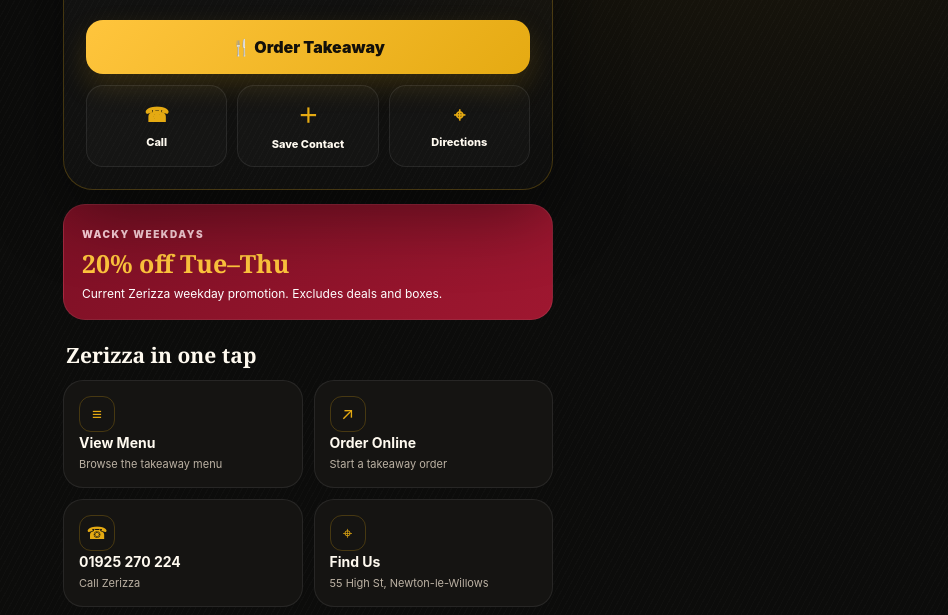
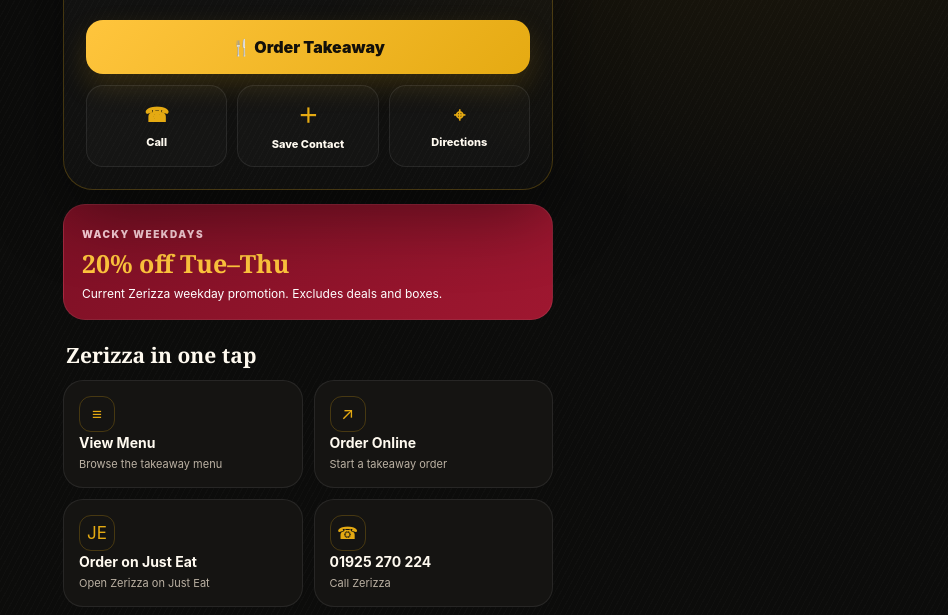
Before and after one commit to crossmatthew40-coder/crossmatthew40-coder.github.io, a plain HTML site: page zerizza/index.html in a window 1280 px wide. Shown: the part 318-933 px from the top of the page, without its empty margins (332-1280 px from the left). Drawn offline with Linux system fonts and the light colour scheme.

Commit message:
Add Zerizza Just Eat link to zerizza/index.html

```diff
--- a/zerizza/index.html
+++ b/zerizza/index.html
@@ -109,6 +109,9 @@ h1{font-family:Georgia,"Times New Roman",serif;text-align:center;font-size:31px;
     <a class="btn" href="https://www.zerizza.uk/app/" target="_blank" rel="noopener">
       <div class="round">↗</div><div><b>Order Online</b><br><span>Start a takeaway order</span></div>
     </a>
+    <a class="btn" href="https://www.just-eat.co.uk/restaurants-zerizza-newton-le-willows/menu" target="_blank" rel="noopener">
+      <div class="round">JE</div><div><b>Order on Just Eat</b><br><span>Open Zerizza on Just Eat</span></div>
+    </a>
     <a class="btn" href="tel:+441925270224">
       <div class="round">☎</div><div><b>01925 270 224</b><br><span>Call Zerizza</span></div>
     </a>
```
